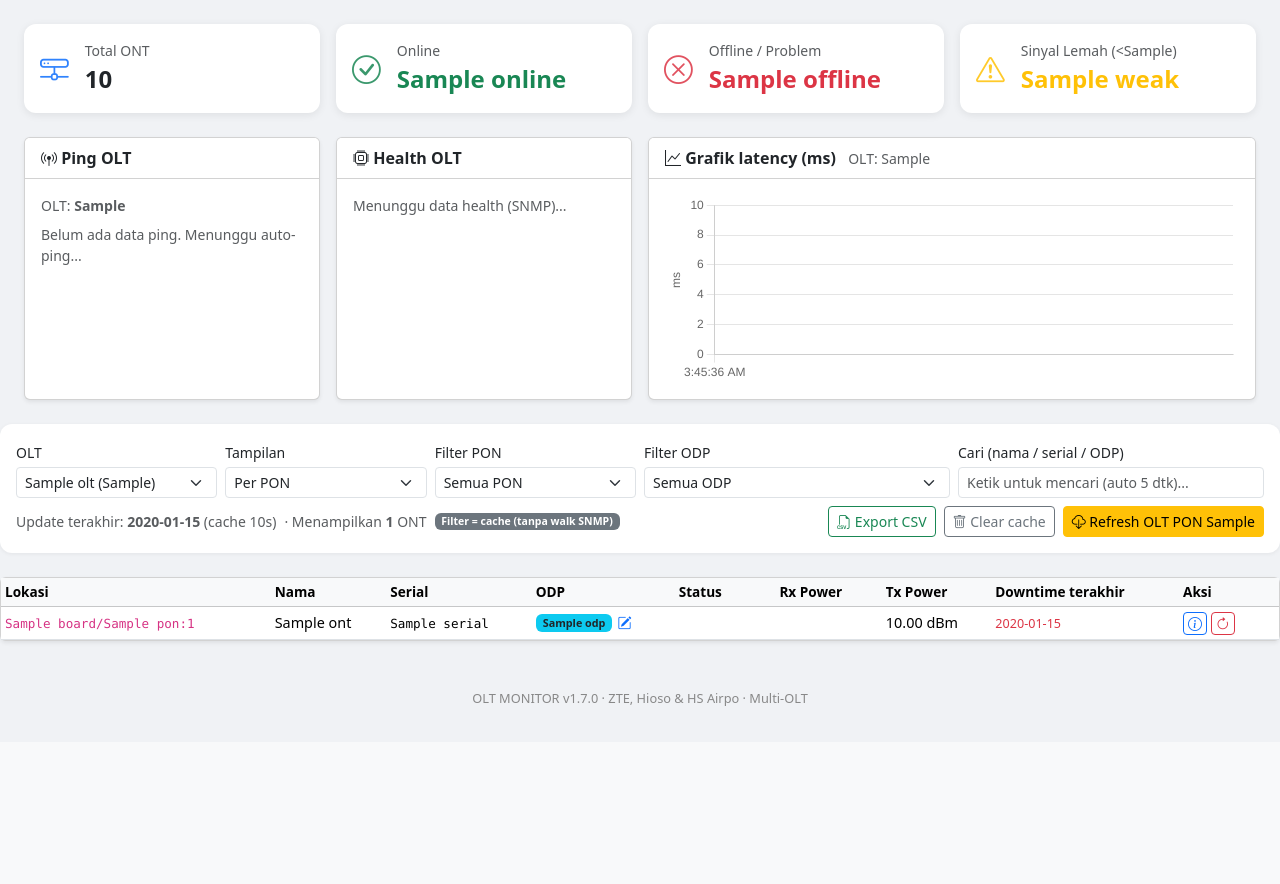
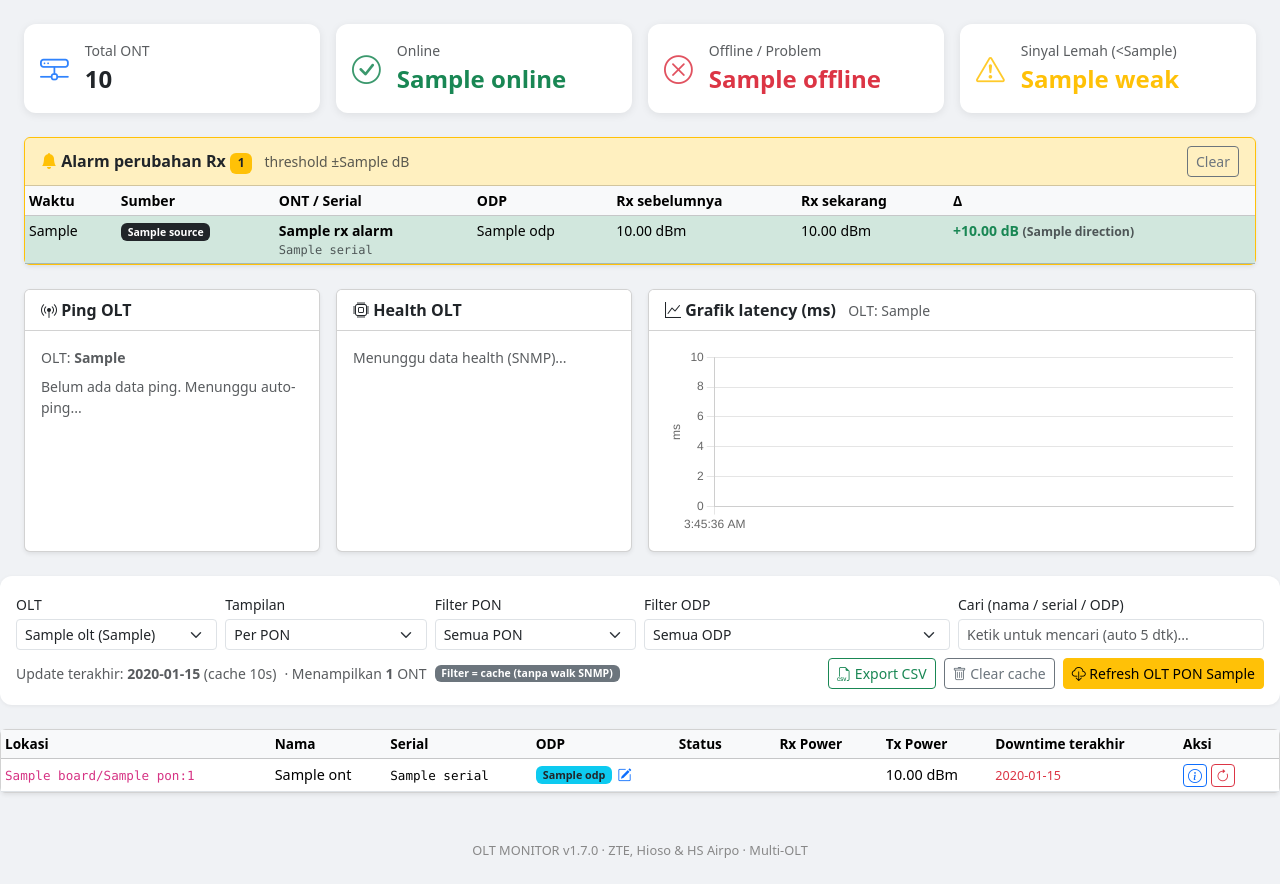
Before and after one commit to agasthanet/olt-monitor, a Python web app: template templates/index.html in a window 1280 px wide. Shown: the part 58-942 px from the top of the page. Before the commit the page ends 764 px from the top, so only its background shows below. Run offline with Jinja, Linux system fonts and the light colour scheme; the template is opened without the code that fills it: most values are stand-ins (such as "Sample title", 1, 10 or a date in 2020).

Commit message:
Update index.html

```diff
--- a/templates/index.html
+++ b/templates/index.html
@@ -69,6 +69,58 @@
     </div>
   </div>
 </div>
+
+
+<!-- Alarm perubahan Rx signifikan -->
+{% if rx_alarms %}
+<div class="card shadow-sm mb-4 border-warning rx-alarms-panel">
+  <div class="card-header bg-warning bg-opacity-25 py-2 d-flex justify-content-between align-items-center">
+    <strong><i class="bi bi-bell-fill text-warning"></i> Alarm perubahan Rx
+      <span class="badge bg-warning text-dark">{{ rx_alarms|length }}</span>
+      <span class="text-muted small fw-normal ms-2">threshold ±{{ rx_change_db }} dB</span>
+    </strong>
+    <button type="button" class="btn btn-sm btn-outline-secondary" onclick="clearRxAlarms()">Clear</button>
+  </div>
+  <div class="card-body p-0">
+    <div class="table-responsive" style="max-height:280px;overflow:auto">
+      <table class="table table-sm table-hover mb-0 small">
+        <thead class="table-light sticky-top">
+          <tr>
+            <th>Waktu</th>
+            <th>Sumber</th>
+            <th>ONT / Serial</th>
+            <th>ODP</th>
+            <th>Rx sebelumnya</th>
+            <th>Rx sekarang</th>
+            <th>Δ</th>
+          </tr>
+        </thead>
+        <tbody>
+          {% for a in rx_alarms %}
+          <tr class="{% if a.severity == 'critical' %}table-danger{% elif a.direction == 'memburuk' %}table-warning{% else %}table-success{% endif %}">
+            <td class="text-nowrap">{{ a.t }}</td>
+            <td>
+              <span class="badge bg-dark">{{ a.source }}</span>
+            </td>
+            <td>
+              <div class="fw-semibold">{{ a.name }}</div>
+              <div class="text-muted font-monospace" style="font-size:.75rem">{{ a.serial }}</div>
+            </td>
+            <td>{{ a.odp }}</td>
+            <td>{{ '%.2f'|format(a.rx_prev) }} dBm</td>
+            <td>{{ '%.2f'|format(a.rx_new) }} dBm</td>
+            <td class="fw-bold {% if a.delta < 0 %}text-danger{% else %}text-success{% endif %}">
+              {{ '%+.2f'|format(a.delta) }} dB
+              <span class="text-muted small">({{ a.direction }})</span>
+            </td>
+          </tr>
+          {% endfor %}
+        </tbody>
+      </table>
+    </div>
+  </div>
+</div>
+{% endif %}
 
 <!-- Ping + Health OLT + chart -->
 <div class="row g-3 mb-4">
```
